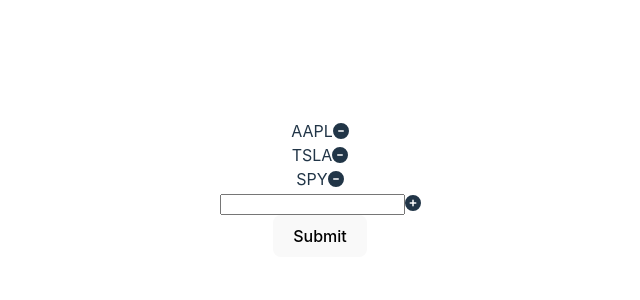
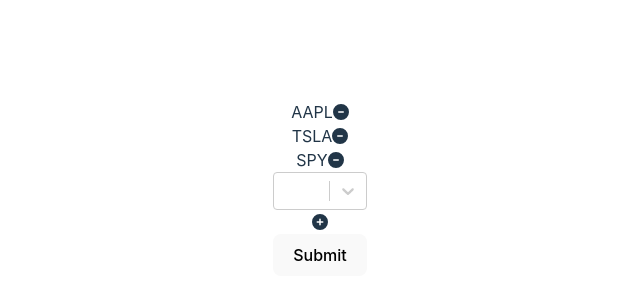
Before and after one commit to umerx-github/blackdog-configurator-frontend, a React (Vite) app: page /config in a window 1280 px wide. Shown: the part 212-512 px from the top of the page, without its empty margins (320-960 px from the left). Built offline with nearby package versions, Linux system fonts and the light colour scheme.

Commit message:
Add react-select

```diff
--- a/package.json
+++ b/package.json
@@ -16,7 +16,8 @@
     "react": "^18.2.0",
     "react-beautiful-dnd": "^13.1.1",
     "react-dom": "^18.2.0",
-    "react-router-dom": "^6.16.0"
+    "react-router-dom": "^6.16.0",
+    "react-select": "^5.7.5"
   },
   "devDependencies": {
     "@types/react": "^18.2.15",
--- a/src/components/DragAndDropRepeater.tsx
+++ b/src/components/DragAndDropRepeater.tsx
@@ -3,6 +3,31 @@ import SortableList from "./SortableList";
 import { FontAwesomeIcon } from "@fortawesome/react-fontawesome";
 import { faPlusCircle } from "@fortawesome/free-solid-svg-icons";
 import { Item } from "../interfaces/DragAndDrop";
+import AsyncSelect from "react-select/async";
+
+interface Option {
+	label: string;
+	value: string;
+}
+
+const myOptions: Option[] = [
+	{ label: "foo", value: "foo" },
+	{ label: "bar", value: "bar" },
+	{ label: "baz", value: "baz" },
+];
+
+const filterOptions = (inputValue: string) => {
+	return myOptions.filter((i) =>
+		i.label.toLowerCase().includes(inputValue.toLowerCase())
+	);
+};
+
+const promiseOptions = (inputValue: string) =>
+	new Promise<Option[]>((resolve) => {
+		setTimeout(() => {
+			resolve(filterOptions(inputValue));
+		}, 1000);
+	});
 
 export default function DragAndDropRepeater({
 	items,
@@ -41,11 +66,13 @@ export default function DragAndDropRepeater({
 				onDelete={onDelete}
 			></SortableList>
 			<div>
-				<input
-					type="text"
-					value={newItemValue}
-					onChange={(e) => onNewItemValueChange(e.target.value)}
-				></input>
+				<AsyncSelect
+					value={{ label: newItemValue, value: newItemId }}
+					cacheOptions
+					defaultOptions
+					loadOptions={promiseOptions}
+					onChange={(e) => onNewItemValueChange(e?.value || "")}
+				/>
 				<FontAwesomeIcon
 					icon={faPlusCircle}
 					onClick={() => {
```
Also changed, not shown: 1 other file (tests, documents, lock files or other folders).
